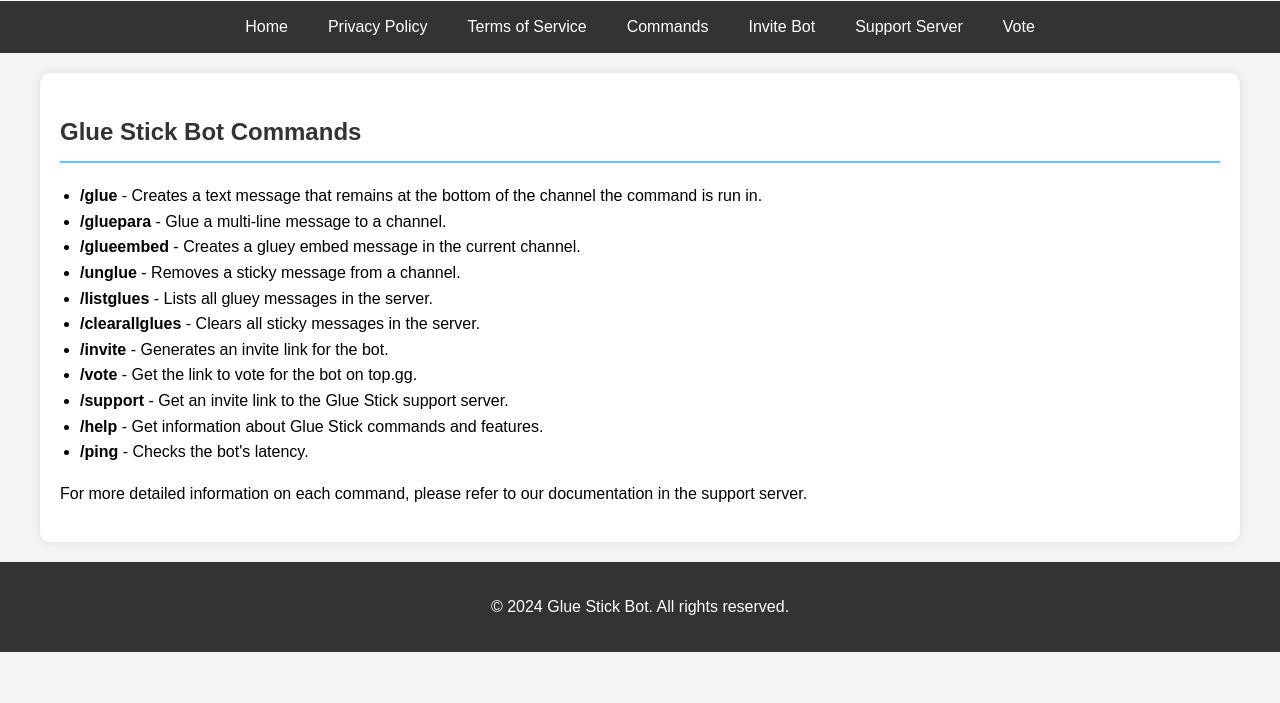
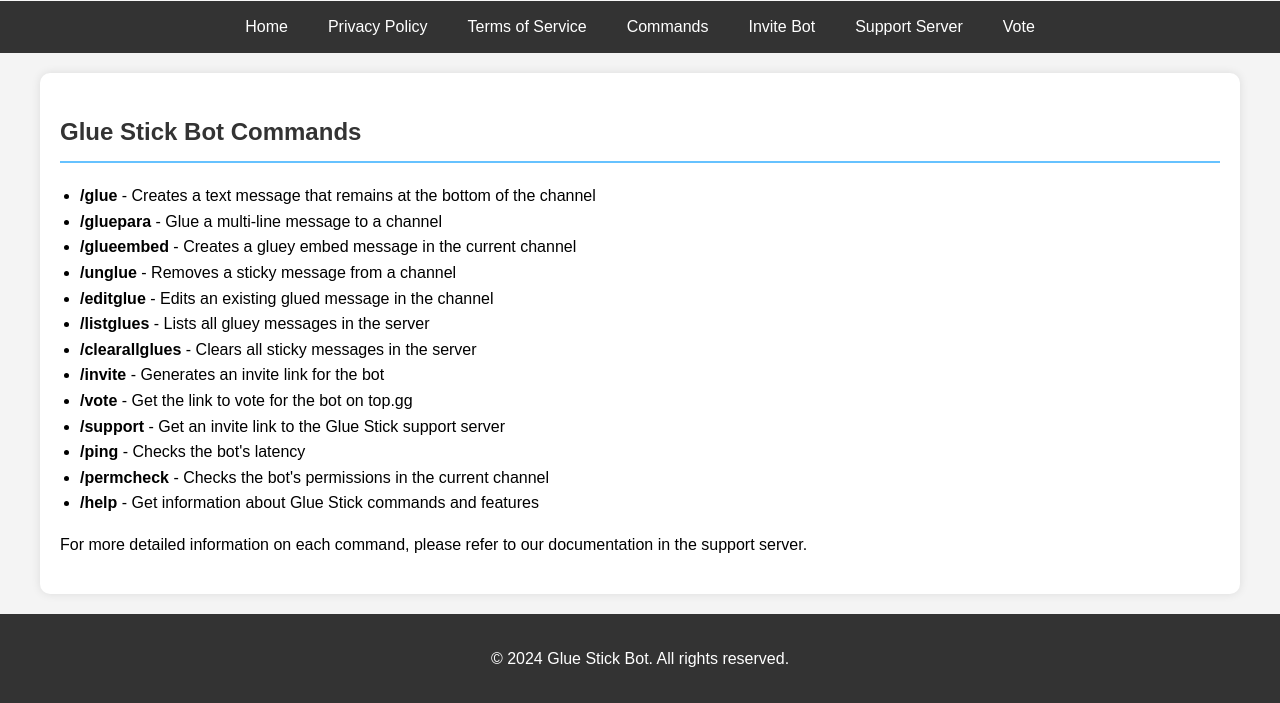
Before and after one commit to gluestickdad/gluestickdad.github.io, a plain HTML site: page commands.html in a window 1280 px wide. Shown: the part 188-891 px from the top of the page. Before the commit the page ends 840 px from the top, so only its background shows below. Drawn offline with Linux system fonts and the light colour scheme.

Commit message:
Update commands.html

```diff
--- a/commands.html
+++ b/commands.html
@@ -108,17 +108,19 @@
             <div class="content">
                 <h2>Glue Stick Bot Commands</h2>
                 <ul>
-                    <li><strong>/glue</strong> - Creates a text message that remains at the bottom of the channel the command is run in.</li>
-                    <li><strong>/gluepara</strong> - Glue a multi-line message to a channel.</li>
-                    <li><strong>/glueembed</strong> - Creates a gluey embed message in the current channel.</li>
-                    <li><strong>/unglue</strong> - Removes a sticky message from a channel.</li>
-                    <li><strong>/listglues</strong> - Lists all gluey messages in the server.</li>
-                    <li><strong>/clearallglues</strong> - Clears all sticky messages in the server.</li>
-                    <li><strong>/invite</strong> - Generates an invite link for the bot.</li>
-                    <li><strong>/vote</strong> - Get the link to vote for the bot on top.gg.</li>
-                    <li><strong>/support</strong> - Get an invite link to the Glue Stick support server.</li>
-                    <li><strong>/help</strong> - Get information about Glue Stick commands and features.</li>
-                    <li><strong>/ping</strong> - Checks the bot's latency.</li>
+                    <li><strong>/glue</strong> - Creates a text message that remains at the bottom of the channel</li>
+                    <li><strong>/gluepara</strong> - Glue a multi-line message to a channel</li>
+                    <li><strong>/glueembed</strong> - Creates a gluey embed message in the current channel</li>
+                    <li><strong>/unglue</strong> - Removes a sticky message from a channel</li>
+                    <li><strong>/editglue</strong> - Edits an existing glued message in the channel</li>
+                    <li><strong>/listglues</strong> - Lists all gluey messages in the server</li>
+                    <li><strong>/clearallglues</strong> - Clears all sticky messages in the server</li>
+                    <li><strong>/invite</strong> - Generates an invite link for the bot</li>
+                    <li><strong>/vote</strong> - Get the link to vote for the bot on top.gg</li>
+                    <li><strong>/support</strong> - Get an invite link to the Glue Stick support server</li>
+                    <li><strong>/ping</strong> - Checks the bot's latency</li>
+                    <li><strong>/permcheck</strong> - Checks the bot's permissions in the current channel</li>
+                    <li><strong>/help</strong> - Get information about Glue Stick commands and features</li>
                 </ul>
                 <p>For more detailed information on each command, please refer to our documentation in the support server.</p>
             </div>
```
